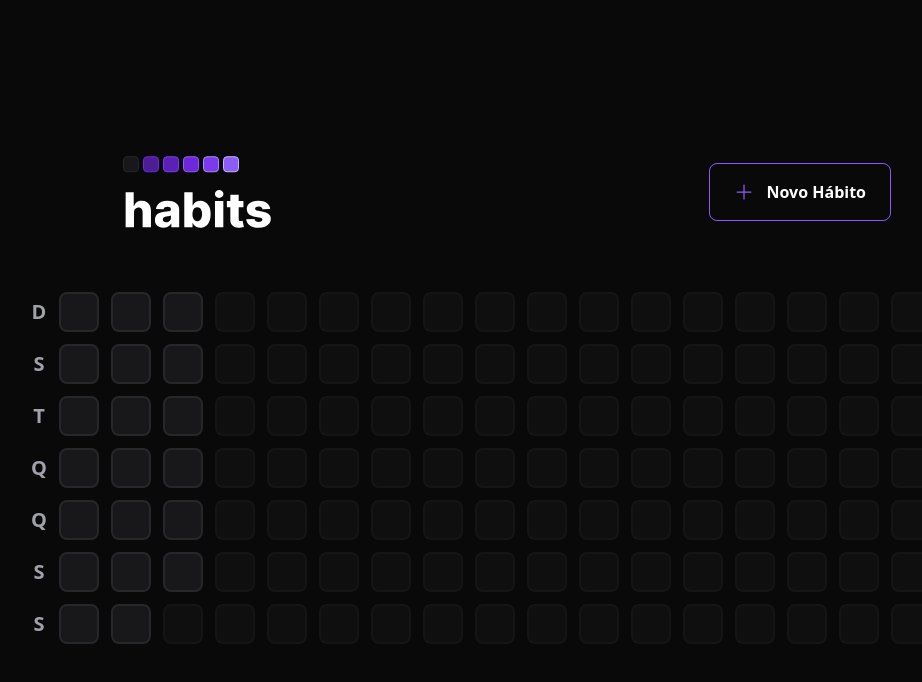
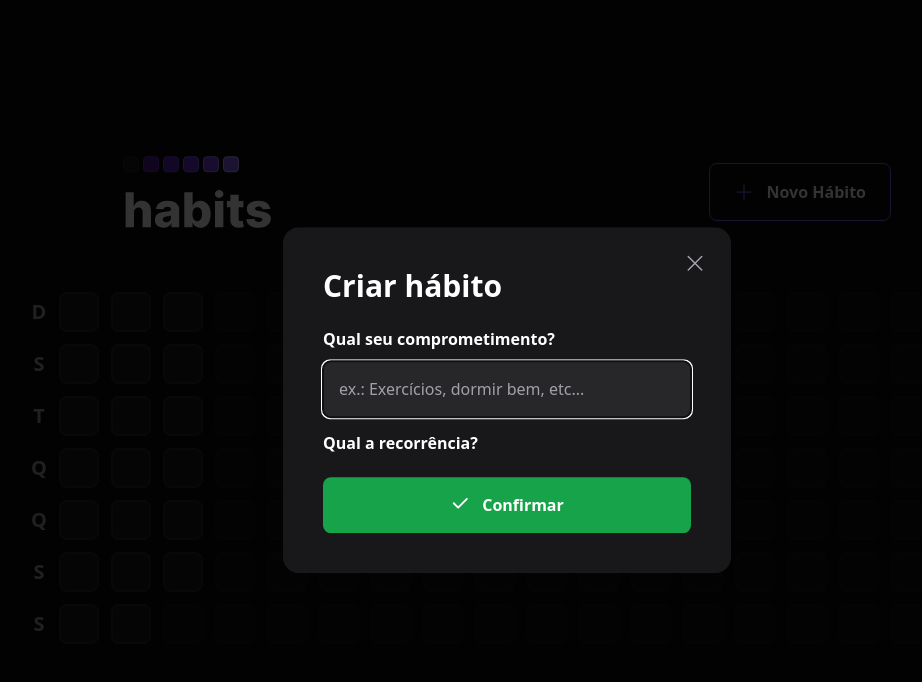
Before and after one commit to florencioMath/Challenge-NLW11, a React (Vite) app in the folder web/: page / in a window 1280 px wide. Both pictures are taken after a click on the button "Novo Hábito". Shown: the top 682 px of the page, without its empty margins (133-1055 px from the left). Built offline with nearby package versions, Linux system fonts and the light colour scheme.

Commit message:
feat: Modal de criação de habítos
Install do radix

```diff
--- a/web/package.json
+++ b/web/package.json
@@ -9,6 +9,7 @@
     "preview": "vite preview"
   },
   "dependencies": {
+    "@radix-ui/react-dialog": "^1.0.2",
     "dayjs": "^1.11.7",
     "phosphor-react": "^1.4.1",
     "react": "^18.2.0",
--- a/web/src/components/Header.tsx
+++ b/web/src/components/Header.tsx
@@ -1,18 +1,38 @@
+import { Plus, X } from "phosphor-react";
+import * as Dialog from "@radix-ui/react-dialog";
+
 import logoImage from "../assets/logo.svg";
-import { Plus } from "phosphor-react";
+import { NewHabitForm } from "./NewHabitForm";
 
 export function Header() {
   return (
     <div className="w-full max-w-3xl mx-auto flex items-center justify-between">
       <img src={logoImage} alt="Habits logo" />
 
-      <button
-        type="button"
-        className="border border-violet-500 font-semibold rounded-lg px-6 py-4 flex items-center gap-3 hover:border-violet-300"
-      >
-        <Plus size={20} className="text-violet-500" />
-        Novo Hábito
-      </button>
+      <Dialog.Root>
+        <Dialog.Trigger
+          type="button"
+          className="border border-violet-500 font-semibold rounded-lg px-6 py-4 flex items-center gap-3 hover:border-violet-300"
+        >
+          <Plus size={20} className="text-violet-500" />
+          Novo Hábito
+        </Dialog.Trigger>
+
+        <Dialog.Portal>
+          <Dialog.Overlay className="w-screen h-screen bg-black/80 fixed inset-0" />
+
+          <Dialog.Content className="absolute p-10 bg-zinc-900 rounded-2xl w-full max-w-md top-1/2 left-1/2 -translate-x-1/2 -translate-y-1/2">
+            <Dialog.Close className="absolute right-6 top-6 text-zinc-400 hover:text-zinc-200">
+              <X size={24} aria-label="Fechar" />
+            </Dialog.Close>
+            <Dialog.Title className="text-3xl leading-tight font-extrabold">
+              Criar hábito
+            </Dialog.Title>
+
+            <NewHabitForm />
+          </Dialog.Content>
+        </Dialog.Portal>
+      </Dialog.Root>
     </div>
   );
 }
--- /dev/null
+++ b/web/src/components/NewHabitForm.tsx
@@ -0,0 +1,31 @@
+import { Check } from "phosphor-react";
+
+export function NewHabitForm() {
+  return (
+    <form className="w-full flex flex-col mt-6">
+      <label htmlFor="title" className="font-semibold leading-tight">
+        Qual seu comprometimento?
+      </label>
+
+      <input
+        type="text"
+        id="title"
+        placeholder="ex.: Exercícios, dormir bem, etc..."
+        autoFocus
+        className="p-4 rounded-lg mt-3 bg-zinc-800 text-withe placeholder:text-zinc-400"
+      />
+
+      <label htmlFor="" className="font-semibold leading-tight mt-4">
+        Qual a recorrência?
+      </label>
+
+      <button
+        type="submit"
+        className="mt-6 rounded-lg p-4 flex justify-center gap-3 font-semibold bg-green-600 hover:bg-green-500"
+      >
+        <Check size={20} weight="bold" />
+        Confirmar
+      </button>
+    </form>
+  );
+}
```
Also changed, not shown: 1 other file (tests, documents, lock files or other folders).
